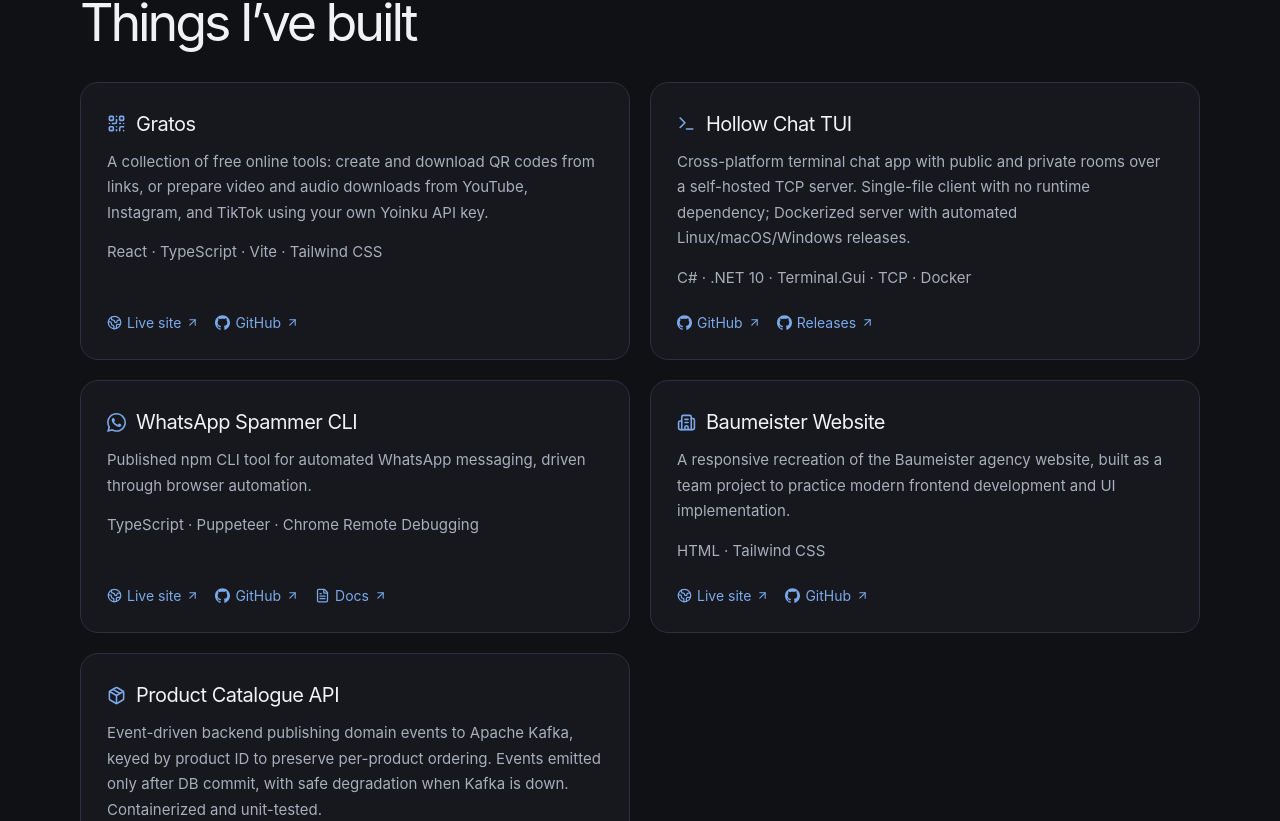
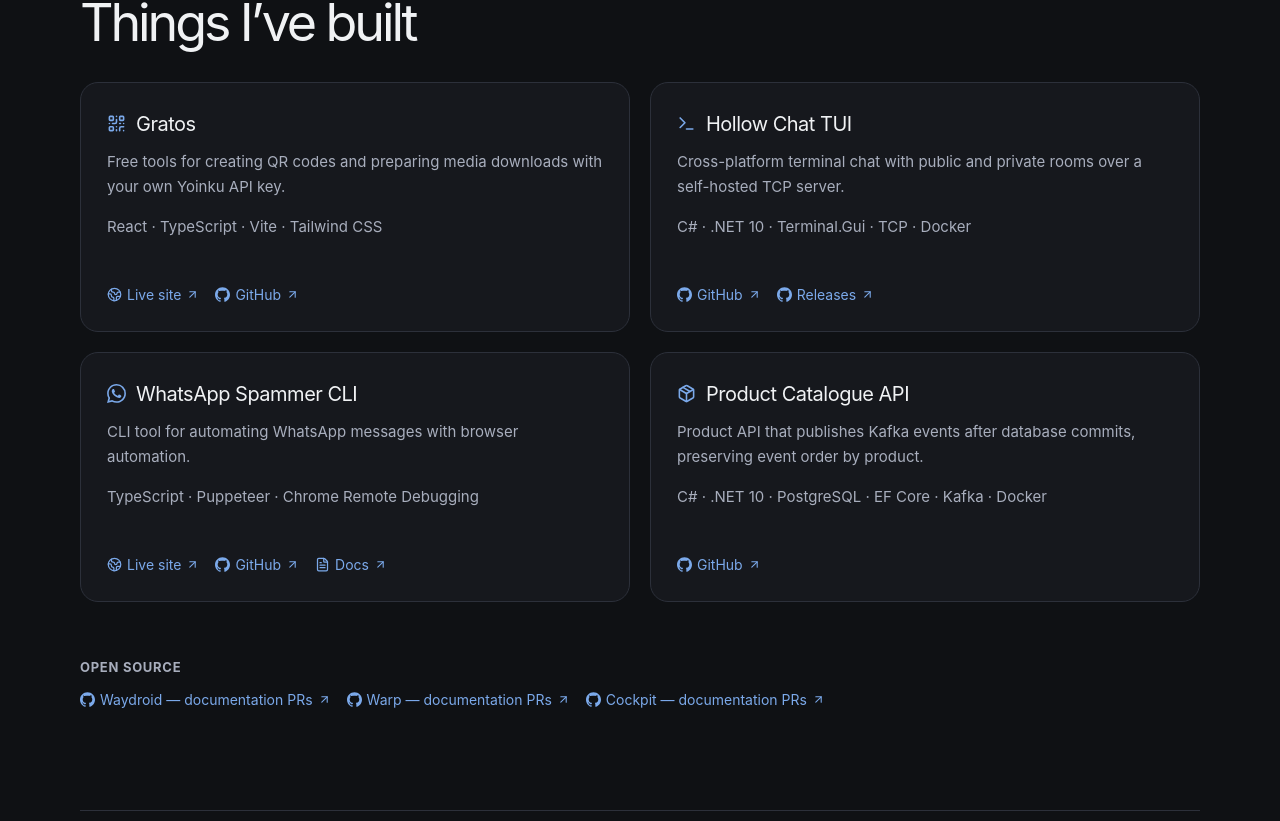
Before and after one commit to Nick-Lemy/portfolio, a React (Vite) app: page / in a window 1280 px wide. Shown: the part 2419-3240 px from the top of the page. Built offline with nearby package versions, Linux system fonts and the light colour scheme.

Commit message:
refine portfolio project cards

```diff
--- a/src/data/projects.js
+++ b/src/data/projects.js
@@ -2,7 +2,7 @@ export const projects = [
     {
         title: "Gratos",
         description:
-            "A collection of free online tools: create and download QR codes from links, or prepare video and audio downloads from YouTube, Instagram, and TikTok using your own Yoinku API key.",
+            "Free tools for creating QR codes and preparing media downloads with your own Yoinku API key.",
         tech: ["React", "TypeScript", "Vite", "Tailwind CSS"],
         links: [
             { label: "Live site", href: "https://gratos.lemy.dev/" },
@@ -12,7 +12,7 @@ export const projects = [
     {
         title: "Hollow Chat TUI",
         description:
-            "Cross-platform terminal chat app with public and private rooms over a self-hosted TCP server. Single-file client with no runtime dependency; Dockerized server with automated Linux/macOS/Windows releases.",
+            "Cross-platform terminal chat with public and private rooms over a self-hosted TCP server.",
         tech: ["C#", ".NET 10", "Terminal.Gui", "TCP", "Docker"],
         links: [
             { label: "GitHub", href: "https://github.com/Nick-Lemy/hollow-chat-tui" },
@@ -22,7 +22,7 @@ export const projects = [
     {
         title: "WhatsApp Spammer CLI",
         description:
-            "Published npm CLI tool for automated WhatsApp messaging, driven through browser automation.",
+            "CLI tool for automating WhatsApp messages with browser automation.",
         tech: ["TypeScript", "Puppeteer", "Chrome Remote Debugging"],
         links: [
             { label: "Live site", href: "https://wa-spammer.lemy.dev/" },
@@ -31,19 +31,9 @@ export const projects = [
         ],
     },
     {
-        title: "Baumeister Website",
-        description:
-            "A responsive recreation of the Baumeister agency website, built as a team project to practice modern frontend development and UI implementation.",
-        tech: ["HTML", "Tailwind CSS"],
-        links: [
-            { label: "Live site", href: "https://baumeister-main-group5.netlify.app/" },
-            { label: "GitHub", href: "https://github.com/Baumeister-CO/Baumeister-v2" },
-        ],
-    },
-    {
         title: "Product Catalogue API",
         description:
-            "Event-driven backend publishing domain events to Apache Kafka, keyed by product ID to preserve per-product ordering. Events emitted only after DB commit, with safe degradation when Kafka is down. Containerized and unit-tested.",
+            "Product API that publishes Kafka events after database commits, preserving event order by product.",
         tech: ["C#", ".NET 10", "PostgreSQL", "EF Core", "Kafka", "Docker"],
         links: [
             { label: "GitHub", href: "https://github.com/Nick-Lemy/product-catalogue-backend" },
--- a/src/sections/Made.jsx
+++ b/src/sections/Made.jsx
@@ -1,11 +1,10 @@
 import { projects, openSource } from '../data/projects'
 import { ResourceLink } from '../components/ResourceLink'
-import { Building2, Code2, Package, QrCode, Terminal } from 'lucide-react'
+import { Code2, Package, QrCode, Terminal } from 'lucide-react'
 import { SiWhatsapp } from 'react-icons/si'
 
 const projectIcons = {
   Gratos: QrCode,
-  'Baumeister Website': Building2,
   'Product Catalogue API': Package,
   'Hollow Chat TUI': Terminal,
   'WhatsApp Spammer CLI': SiWhatsapp,
```
